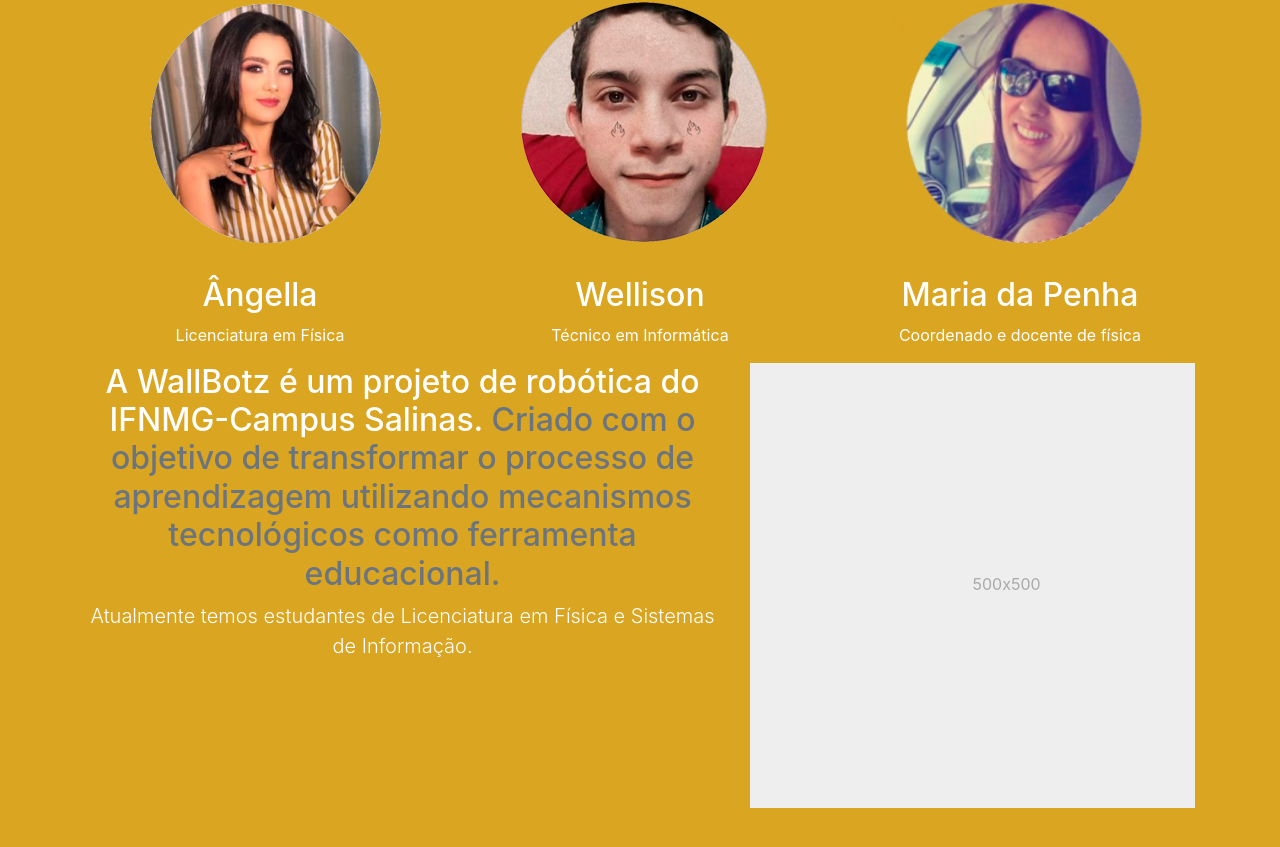
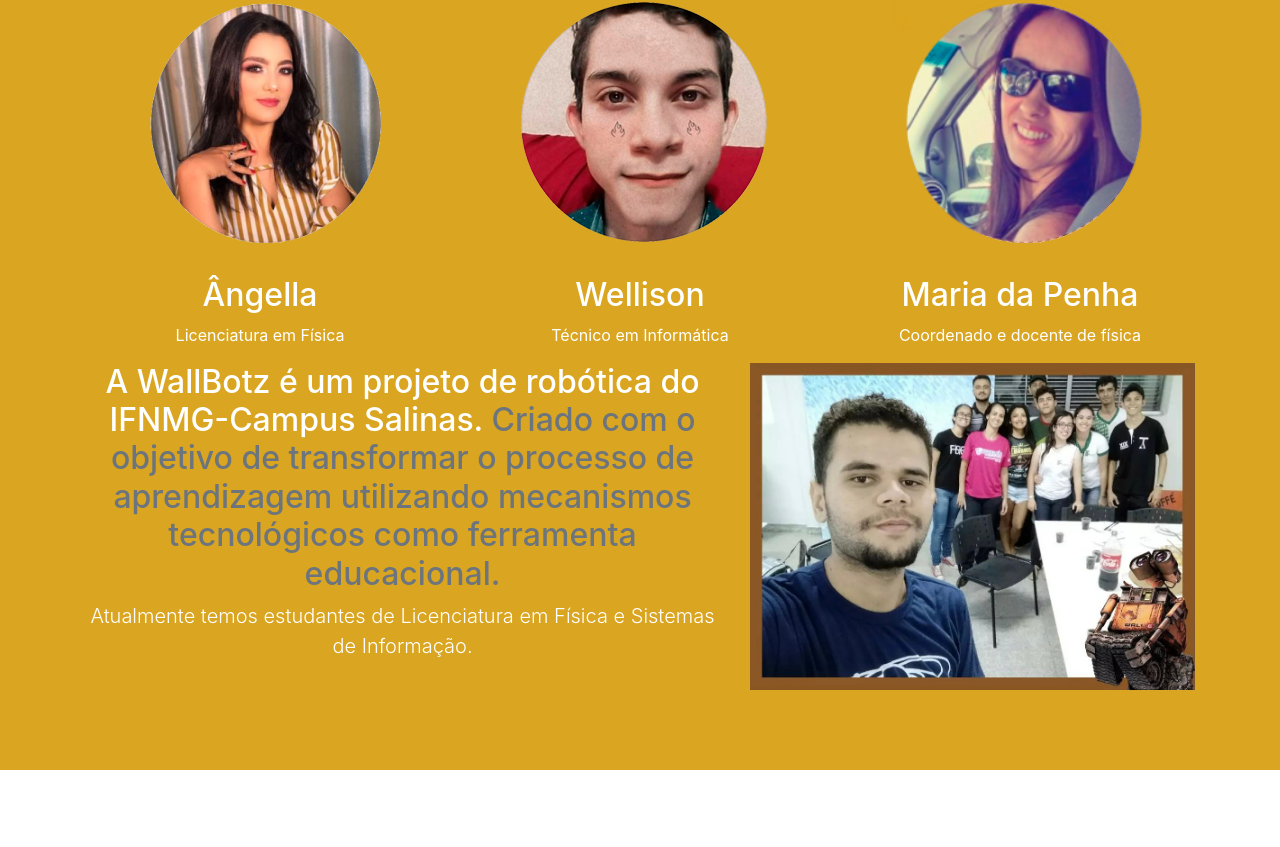
Before and after one commit to yansilveira00/trabalho-final, a Next.js app: page / in a window 1280 px wide. Shown: the part 261-1108 px from the top of the page. After the commit the page ends 1031 px from the top, so only its background shows below. Built offline with nearby package versions, Linux system fonts and the light colour scheme.

Commit message:
add team img

```diff
--- a/pages/index.js
+++ b/pages/index.js
@@ -94,7 +94,7 @@
                             <p className="lead">Atualmente temos estudantes de Licenciatura em Física e Sistemas de Informação.</p>
                         </div>
                         <div className="col-md-5">
-                            <svg className="bd-placeholder-img bd-placeholder-img-lg featurette-image img-fluid mx-auto" width="500" height="500" xmlns="http://www.w3.org/2000/svg" preserveAspectRatio="xMidYMid slice" focusable="false" role="img" aria-label="Placeholder: 500x500"><title>Placeholder</title><rect width="100%" height="100%" fill="#eee"/><text x="50%" y="50%" fill="#aaa" dy=".3em">500x500</text></svg>
+                            <img className="bd-placeholder-img bd-placeholder-img-lg featurette-image img-fluid mx-auto" src="equipeRobo.jpg" width="500" height="500" focusable="false"></img>
                         </div>
                         </div>
 
```
Also changed, not shown: public/equipeRobo.jpg (added).
